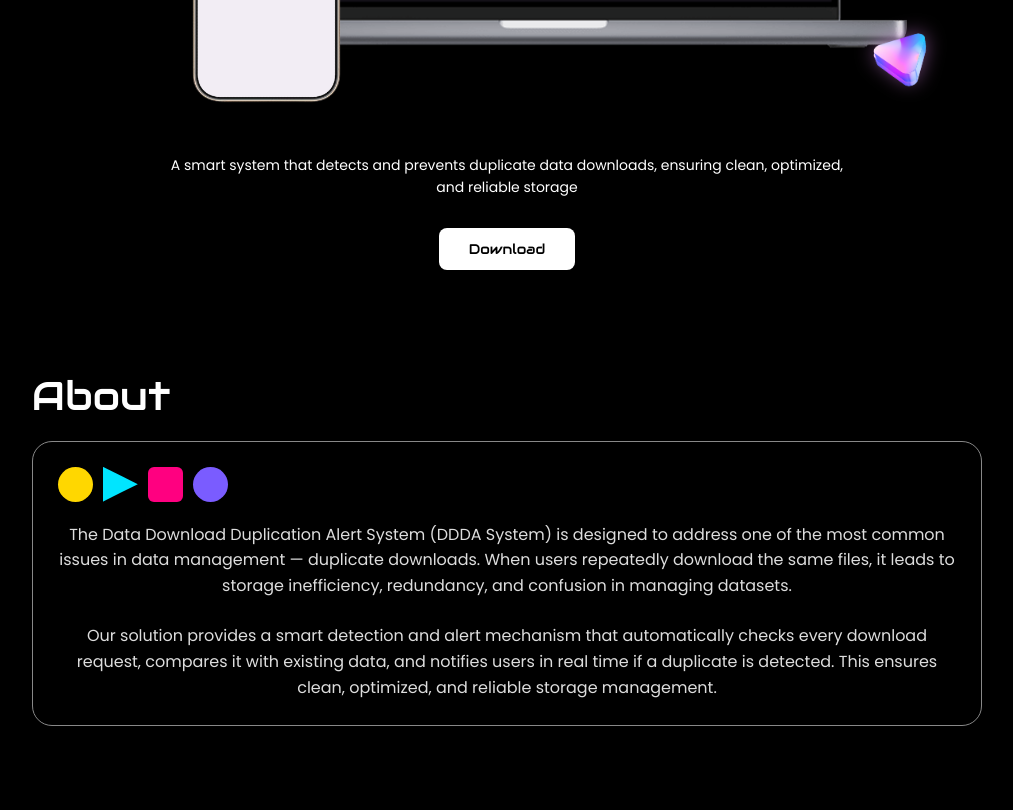
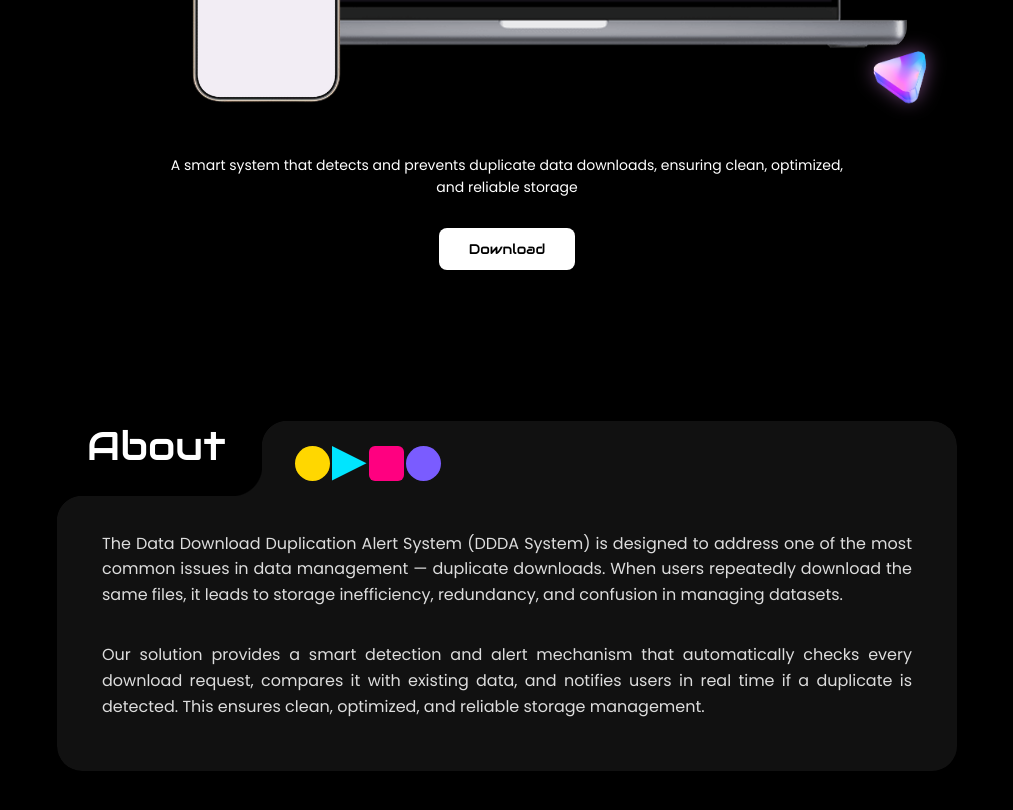
Before and after one commit to bharathvaj68/Duplicate_website, a plain HTML site: page index.html in a window 1280 px wide. Shown: the part 771-1581 px from the top of the page, without its empty margins (133-1146 px from the left). Drawn offline with Linux system fonts and the light colour scheme.

Commit message:
some changes added

```diff
--- a/style.css
+++ b/style.css
@@ -1,4 +1,4 @@
-@import url('https://fonts.googleapis.com/css2?family=Audiowide&family=Poppins:wght@400;500;600&display=swap');
+@import url("https://fonts.googleapis.com/css2?family=Audiowide&family=Poppins:wght@400;500;600&display=swap");
 
 * {
   margin: 0;
@@ -91,7 +91,6 @@ body {
   margin-bottom: 40px;
   color: #fff;
   letter-spacing: 2px;
-
 }
 
 .hero-content {
@@ -100,7 +99,7 @@ body {
 }
 
 .hero-subtitle {
-    font-family: 'poppins';
+  font-family: "poppins";
   font-size: 14px;
   line-height: 1.6;
   color: #ffffff;
@@ -114,7 +113,7 @@ body {
 
 .download-btn {
   position: relative;
-  font-family: 'Audiowide';
+  font-family: "Audiowide";
   background: #fff;
   color: #000;
   font-size: 14px;
@@ -146,11 +145,11 @@ body {
 }
 
 .particle.star {
-  background: url('./Source/stars.png') no-repeat center/contain;
+  background: url("./Source/stars.png") no-repeat center/contain;
 }
 
 .diamond {
-  background: url('./Source/diamond.png') no-repeat center/contain;
+  background: url("./Source/diamond.png") no-repeat center/contain;
 }
 
 .download-wrapper:hover .particle {
@@ -167,8 +166,6 @@ body {
     transform: translate(var(--x), var(--y)) scale(1.2);
   }
 }
-
-
 
 .star {
   position: absolute;
@@ -207,8 +204,6 @@ body {
   height: auto;
 }
 
-
-
 /* about */
 
 .about-container {
@@ -218,28 +213,49 @@ body {
 
 .about-title {
   text-align: left;
-      font-family: 'Audiowide';
+  position: relative;
+  top: 50px;
+  left: 30px;
+  font-family: "Audiowide";
   font-size: 40px;
   font-weight: 200;
-      margin-bottom: 20px;
-
 }
 
 .about-box {
-      border: 1px solid #888;
-      padding: 25px;
-      border-radius: 20px;
+  padding: 40px 25px;
   background: transparent;
-      position: relative;
+    text-align: justify;
+  text-justify: inter-word;
 
+  --r: 25px;
+  --s: 30px;
+  --x: 150px;
+  --y: 20px;
 
-
+  width: 900px;
+  height: 350px;
+  aspect-ratio: 1;
+  background: #44444442;
+   border-radius: var(--r);
+  --_m:/calc(2*var(--r)) calc(2*var(--r)) radial-gradient(#000 70%,#0000 72%);
+  --_g:conic-gradient(at var(--r) var(--r),#000 75%,#0000 0);
+  --_d:(var(--s) + var(--r));
+  mask:
+    calc(var(--_d) + var(--x)) 0 var(--_m),
+    0 calc(var(--_d) + var(--y)) var(--_m),
+    radial-gradient(var(--s) at 0 0,#0000 99%,#000 calc(100% + 1px))
+     calc(var(--r) + var(--x)) calc(var(--r) + var(--y)),
+    var(--_g) calc(var(--_d) + var(--x)) 0,
+    var(--_g) 0 calc(var(--_d) + var(--y));
+  mask-repeat: no-repeat;
 }
 
 .icon-row {
   display: flex;
-      gap: 10px;
-      margin-bottom: 20px;
+  position: relative;
+  bottom: 15px;
+  left: 25%;
+  gap: 2px;
 }
 
 .icon {
@@ -248,13 +264,28 @@ body {
   border-radius: 50%;
 }
 
-    .yellow { background: #FFD700; }
-    .cyan { background: #00E5FF; clip-path: polygon(0 0, 100% 50%, 0 100%); border-radius: 0; }
-    .pink { background: #FF0080; border-radius: 6px; }
-    .purple { background: #7A5CFF; border-radius: 50px; }
+.yellow {
+  background: #ffd700;
+}
+.cyan {
+  background: #00e5ff;
+  clip-path: polygon(0 0, 100% 50%, 0 100%);
+  border-radius: 0;
+}
+.pink {
+  background: #ff0080;
+  border-radius: 6px;
+}
+.purple {
+  background: #7a5cff;
+  border-radius: 50px;
+}
 
 .about-text {
+  font-family: 'poppins';
   font-size: 16px;
   line-height: 1.6;
   color: #ddd;
+  margin-top: 35px;
+  padding: 0 20px;
 }
```
Also changed, not shown: index.html (+0 -1 lines). Lines whose indentation alone changed are shown as unchanged.
